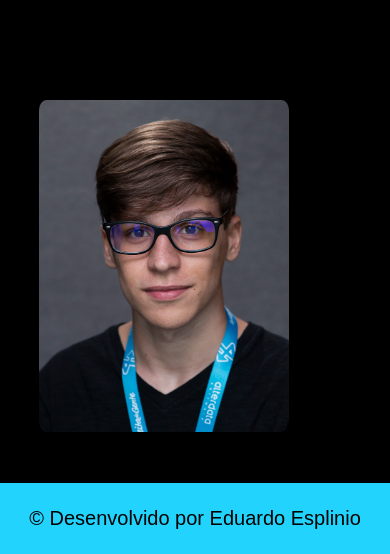
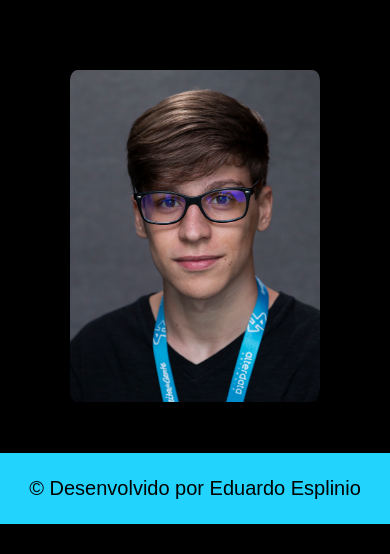
Before and after one commit to eduesplinio/meu_portfolio, a plain HTML site: page index.html in a window 390 px wide. Shown: the part 1050-1604 px from the top of the page. After the commit the page ends 1574 px from the top, so only its background shows below. Drawn offline with Linux system fonts and the light colour scheme.

Commit message:
responsividade img de perfil

```diff
--- a/styles/style.css
+++ b/styles/style.css
@@ -48,7 +48,7 @@ body {
 
 .cabecalho__menu__link.ativo {
     color: var(--cor-secundaria);
-    text-decoration:underline var(--cor-terciaria);
+    text-decoration: underline var(--cor-terciaria);
     font-size: 1.40rem;
 }
 
@@ -76,7 +76,7 @@ body {
     flex-direction: column;
     gap: 50px;
     align-items: center;
-    justify-content:center;
+    justify-content: center;
     margin: auto;
     max-width: 600px;
     margin-top: 3%;
@@ -175,7 +175,8 @@ body {
 }
 
 .apresentacao__links_certf li {
-    margin-bottom: 2.0rem; /* Adiciona espaçamento inferior entre os elementos da lista */
+    margin-bottom: 2.0rem;
+    /* Adiciona espaçamento inferior entre os elementos da lista */
     margin-left: 2.0rem;
 }
 
@@ -195,6 +196,7 @@ body {
 
 
 .apresentacao__imagem {
+    max-width: 100%;
     width: 30%;
     height: 30%;
     margin-top: 100px;
@@ -260,11 +262,12 @@ body {
     }
 
     .apresentacao__imagem {
+        max-width: 100%;
         width: 80%;
         margin-top: 30px;
-      display: flex;
-      align-items: center;
-
+        margin: 0 auto;
+        display: block;
+        justify-content: center;
     }
 
 }
```
Lines whose indentation alone changed are shown as unchanged.
